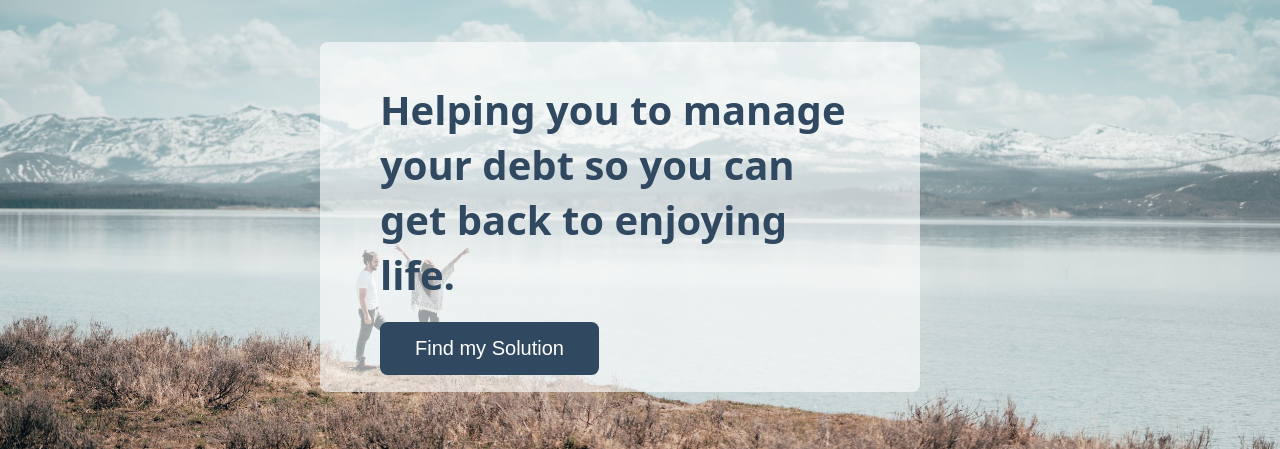
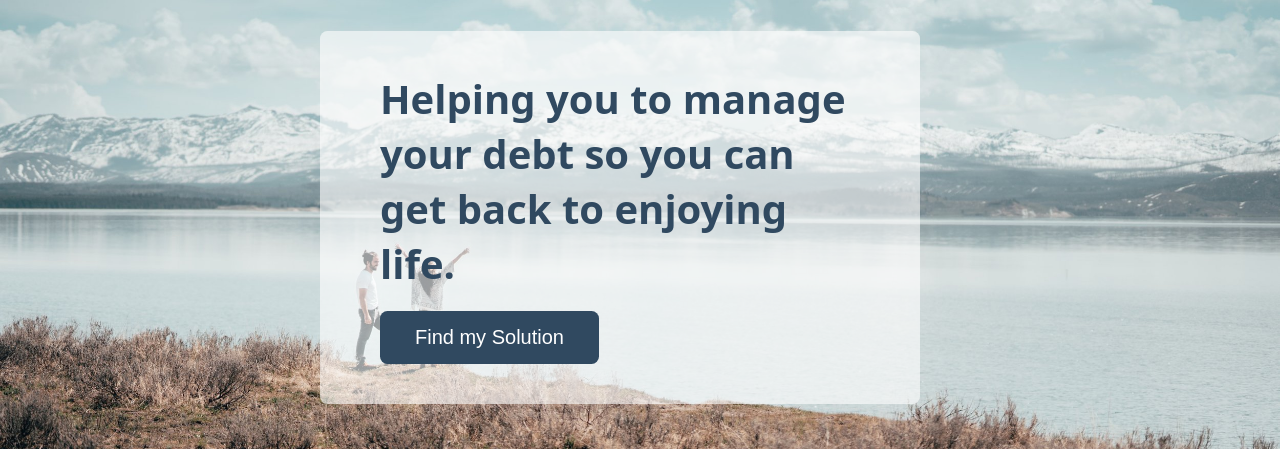
Before and after one commit to Xnanga/seacrest-finance-website, a website: page index.html in a window 1280 px wide. Shown: the part 178-627 px from the top of the page. Drawn offline with Linux system fonts and the light colour scheme.

Commit message:
Tweaked height of featured content.

```diff
--- a/sass/_components.scss
+++ b/sass/_components.scss
@@ -143,7 +143,7 @@
      &__content {
         margin-right: 36rem;
         width: 60rem;
-        height: 35rem;
+        //height: 35rem;
         padding: 4rem 6rem;
         background: rgba(255,255,255,0.6);
         border-radius: .75rem;
```
Also changed, not shown: css/style.css.
